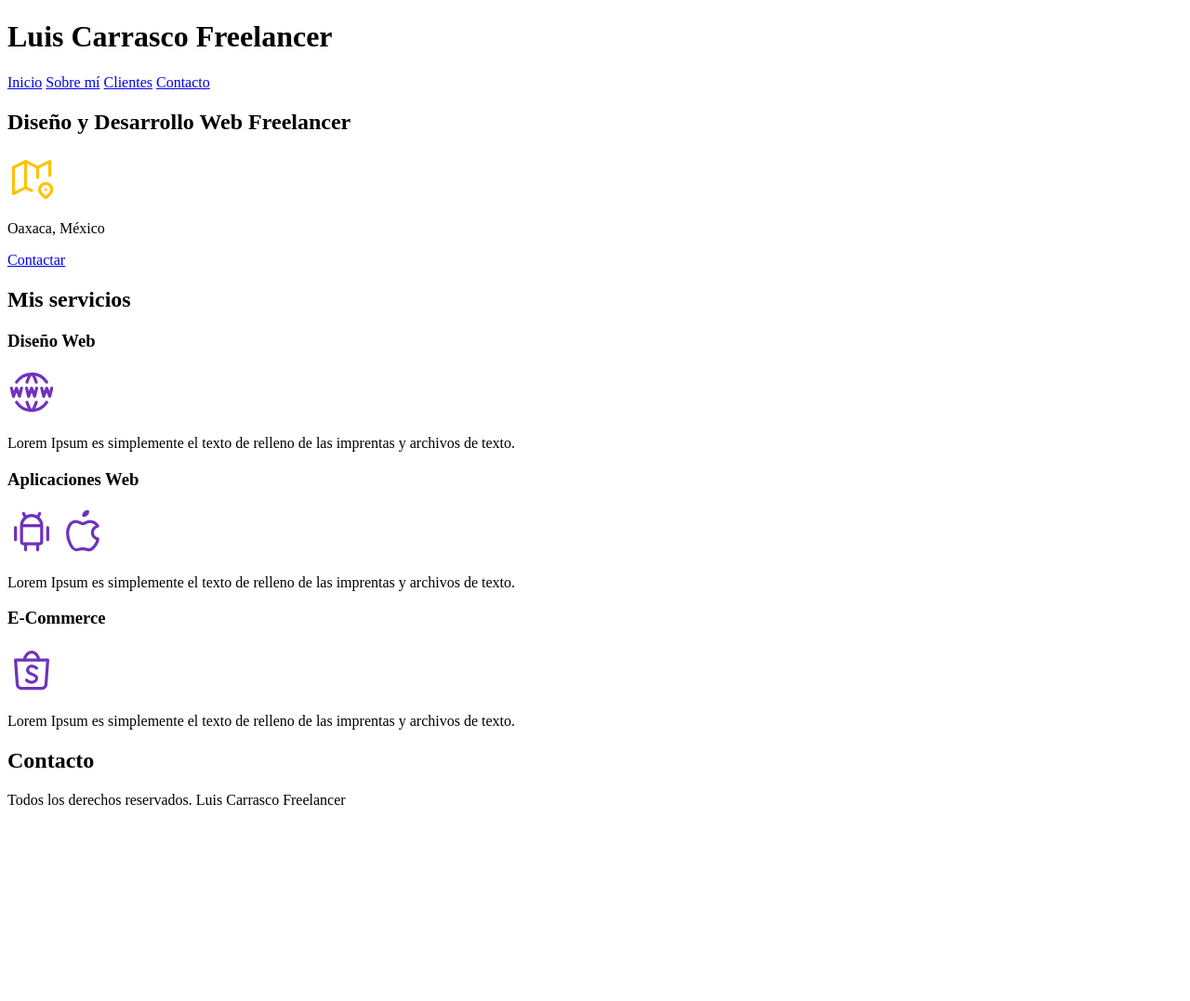
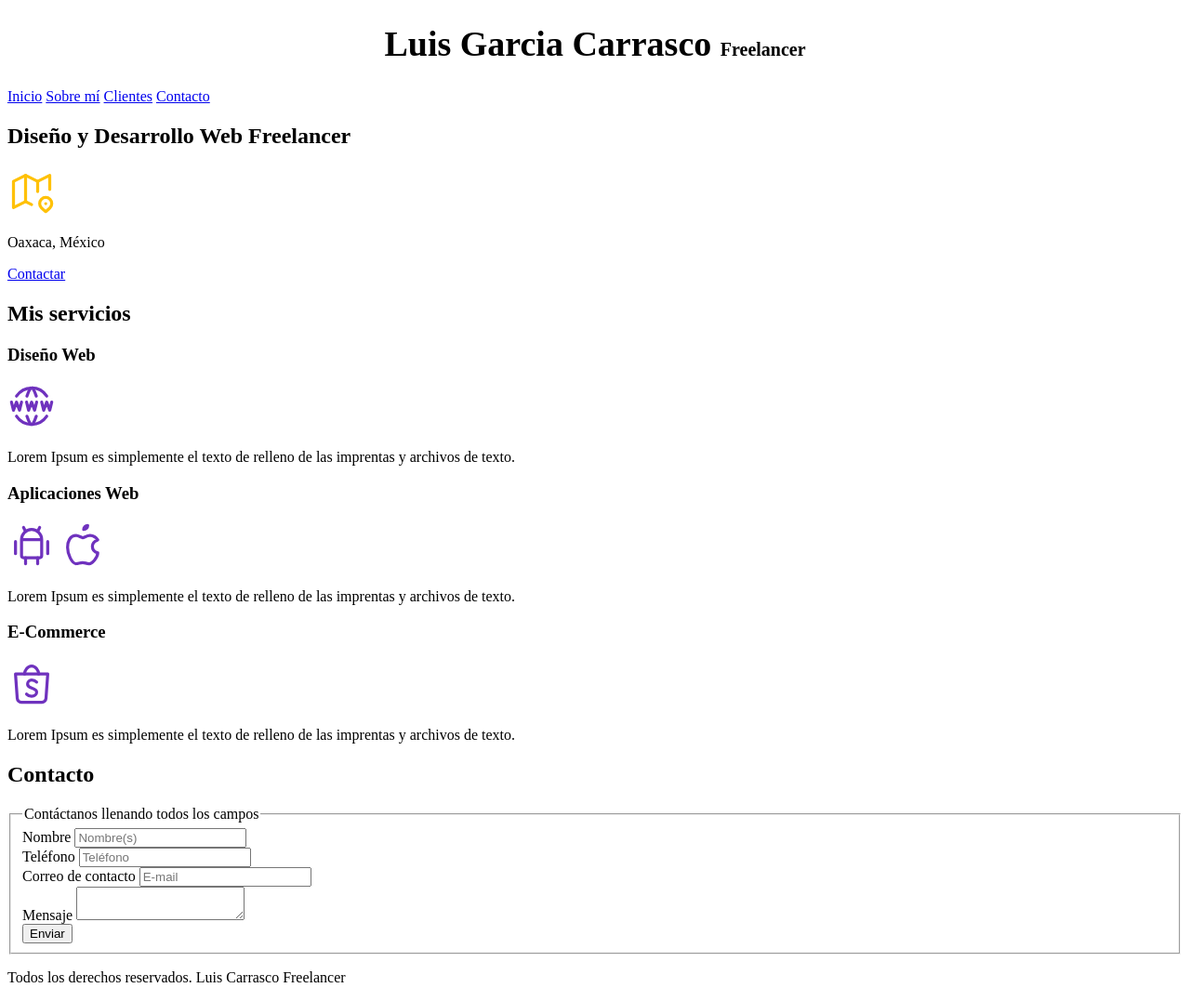
Before and after one commit to Luis-Garcia-C07/Desarrollo-Web-1, a plain HTML site: page index.html in a window 1280 px wide. Shown: the whole page at 93% size. Before the commit the page ends 886 px from the top, so only its background shows below. Drawn offline with Linux system fonts and the light colour scheme.

Commit message:
2do Commit con CSS

```diff
--- /dev/null
+++ b/css/styles.css
@@ -0,0 +1,20 @@
+/* Esto nos permite que se adapte a diferentes tamaños de paginas web*/
+html {
+    font-size: 62.5%;
+}
+
+body {
+    font-size: 16px; /* 1 rem = 10px */
+}
+/* Esto nos permite que se adapte a diferentes tamaños de paginas web */
+
+h1 {
+    text-align: center;
+    font-size: 3.8rem;
+}
+
+span {
+    font-size: 2rem;
+}
+
+/* Para comentar en CSS */
--- a/index.html
+++ b/index.html
@@ -4,10 +4,17 @@
     <meta charset="UTF-8">
     <meta name="viewport" content="width=device-width, initial-scale=1.0">
     <title>Diseñador Freelancer</title>
+
+    <!-- Para hacer que cargue mas rapido la hoja de estilos -->
+    <link rel = "preload" href ="css/styles.css" as = "styles">
+
+    <!-- La referencia para cargar la hoja de estilos -->
+    <link href="css/styles.css" rel="stylesheet">
 </head>
+
 <body>
     <header>
-        <h1>Luis Carrasco Freelancer</h1>
+        <h1>Luis Garcia Carrasco <span>Freelancer</span> </h1>
     </header>
 
     <nav>
@@ -89,6 +96,36 @@
 
     <section>
         <h2>Contacto</h2>
+
+            <form>
+                <fieldset>
+                    <legend>Contáctanos llenando todos los campos</legend>
+
+                    <div>
+                        <label>Nombre</label>
+                        <input type="text" placeholder="Nombre(s)">
+                    </div>
+
+                    <div>
+                        <label>Teléfono</label>
+                        <input type="tel" placeholder="Teléfono">
+                    </div>
+
+                    <div>
+                        <label>Correo de contacto</label>
+                        <input type="email" placeholder="E-mail">
+                    </div>
+
+                    <div>
+                        <label>Mensaje</label>
+                        <textarea></textarea>
+                    </div>
+
+                    <div>
+                        <input type="submit" value="Enviar">
+                    </div>
+                </fieldset>
+            </form>
     </section>
 
     <footer>
```
